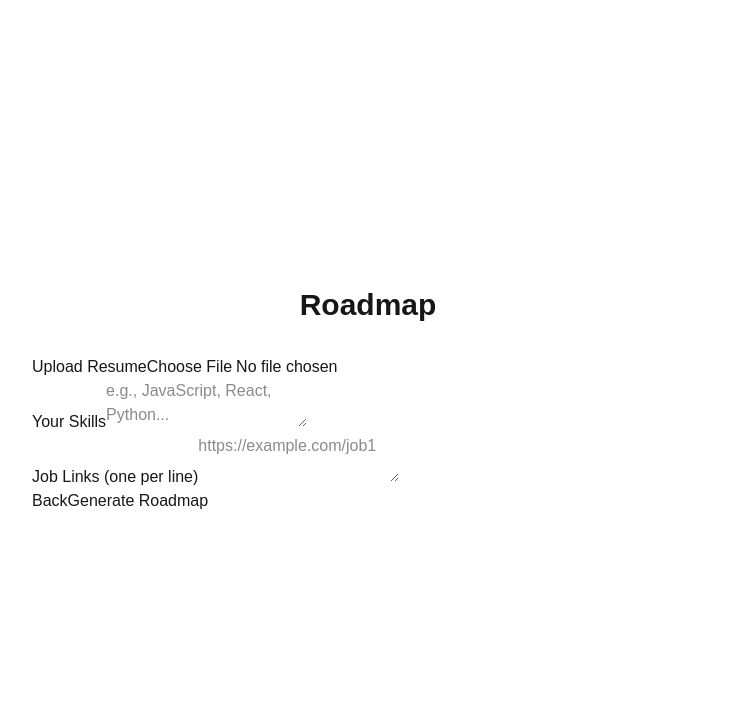
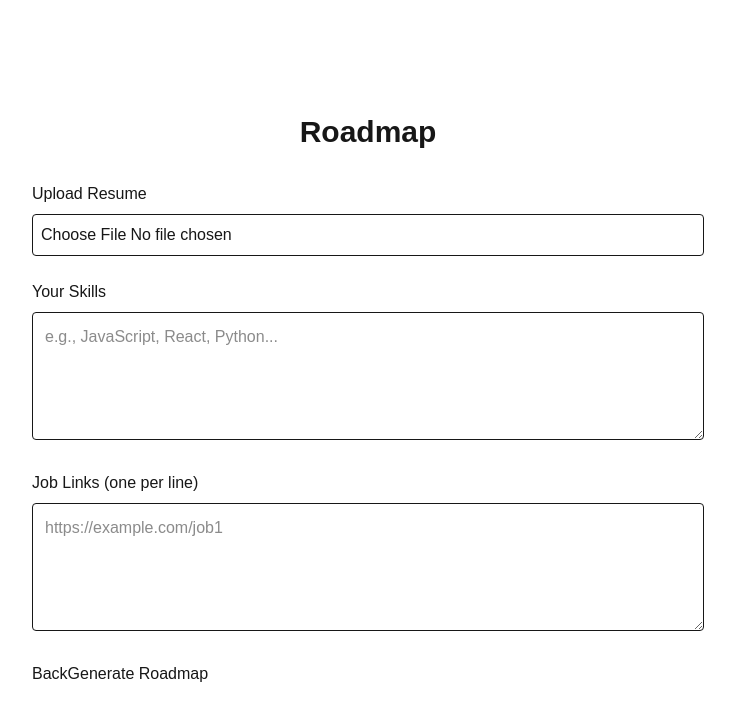
Before and after one commit to ShalyJay/HowdyHack-LaunchPad, a Next.js app in the folder react-app/: page /form in a window 1280 px wide. Shown: the top 718 px of the page, without its empty margins (272-1007 px from the left). Built offline with nearby package versions, Linux system fonts and the light colour scheme.

Commit message:
Create textboxes

```diff
--- a/react-app/src/app/form/page.tsx
+++ b/react-app/src/app/form/page.tsx
@@ -27,36 +27,43 @@ export default function Form() {
     return (
         <div className="min-h-screen flex items-center justify-center p-8">
             <div className="w-full max-w-2xl">
+
+                {/* Title */}
                 <h1 className="text-3xl font-bold text-center mb-8">
                     Roadmap
                 </h1>
 
-                <form onSubmit={handleSubmit}>
+                <form onSubmit={handleSubmit} className="space-y-6">
                     <div>
-                    <label>Upload Resume</label>
+                        <label className="block mb-2">
+                            Upload Resume
+                        </label>
                         <input
                             type="file"
                             accept=".pdf"
                             onChange={handleResumeUpload}
+                            className="w-full p-2 border rounded"
                         />
-                    {resume && <p>Selected: {resume.name}</p>}
+                        {resume && <p className="mt-2 text-sm" >Selected: {resume.name}</p>}
                     </div>
 
                     <div>
-                    <label>Your Skills</label>
+                        <label className="block mb-2">Your Skills</label>
                         <textarea
                             value={skills}
                             onChange={(e) => setSkills(e.target.value)}
                             placeholder="e.g., JavaScript, React, Python..."
+                            className="w-full p-3 border rounded h-32"
                         />
                     </div>
 
                     <div>
-                    <label>Job Links (one per line)</label>
+                        <label className="block mb-2">Job Links (one per line)</label>
                         <textarea
                             value={jobReqs}
                             onChange={(e) => setJobReqs(e.target.value)}
                             placeholder="https://example.com/job1"
+                            className="w-full p-3 border rounded h-32"
                         />
                     </div>
 
```
Lines whose indentation alone changed are shown as unchanged.
